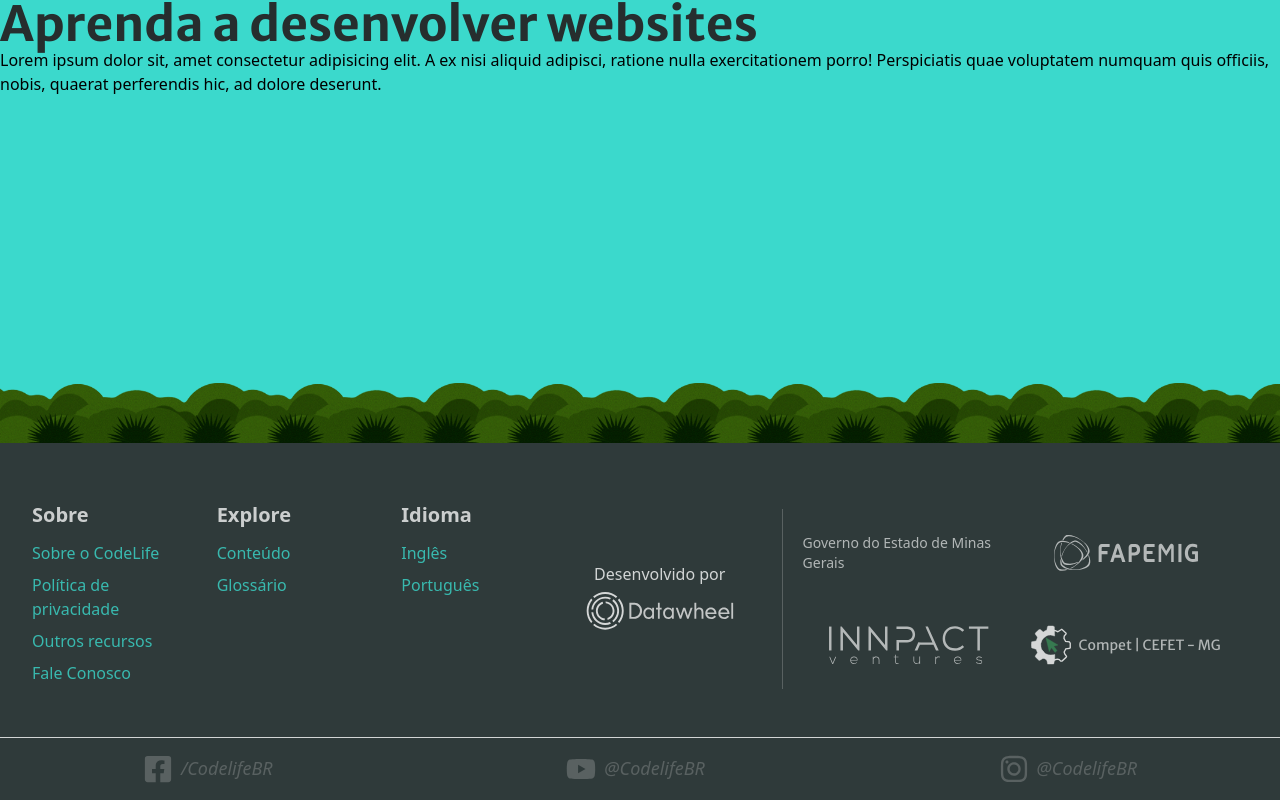
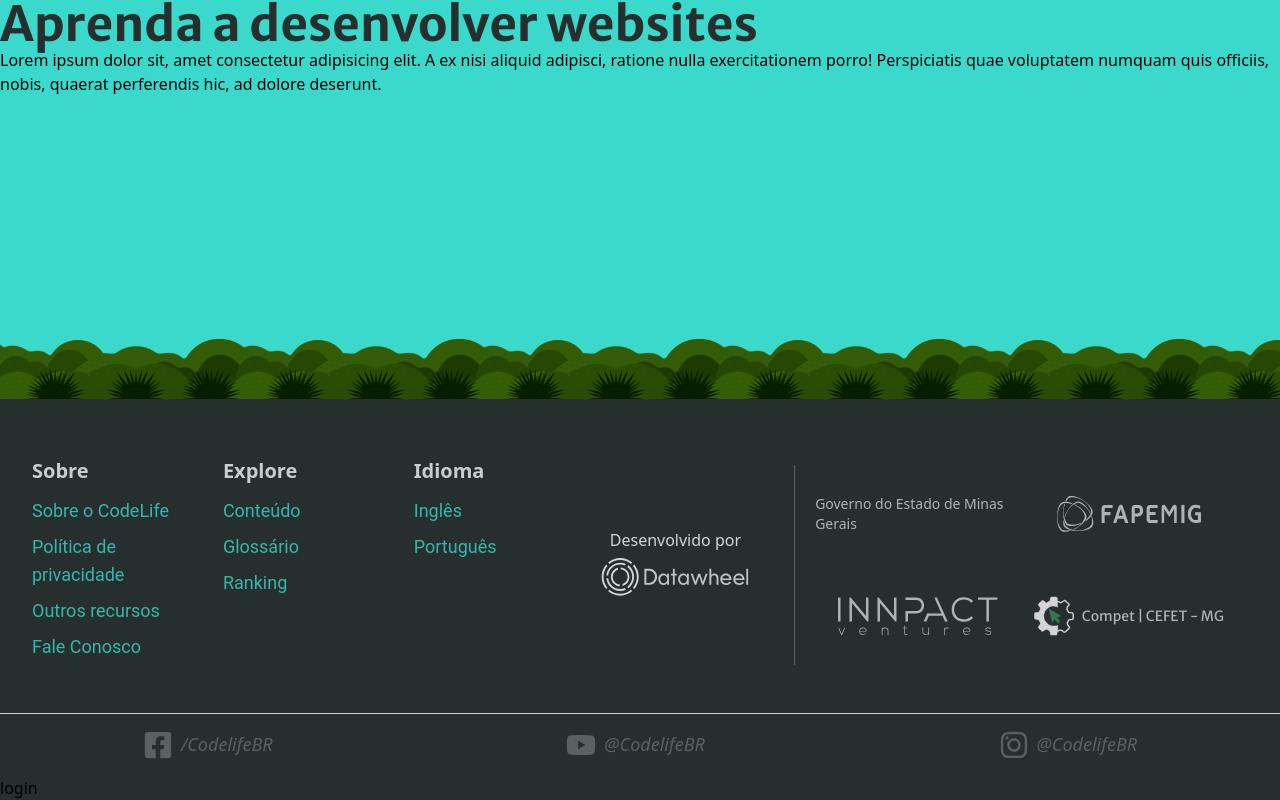
Before and after one commit to Codelife-Compet/codelife2.0, a Next.js app: page / in a window 1280 px wide. Built offline with nearby package versions, Linux system fonts and the light colour scheme.

Commit message:
using the user context prototype to show some areas in the footer and add nookie and uuid dependecies

```diff
--- a/package.json
+++ b/package.json
@@ -17,13 +17,17 @@
     "i18next": "^22.4.13",
     "next": "13.2.4",
     "next-i18next": "^13.2.2",
+    "nookies": "^2.5.2",
     "react": "18.2.0",
     "react-dom": "18.2.0",
     "react-i18next": "^12.2.0",
     "react-icons": "^4.8.0",
-    "typescript": "5.0.2"
+    "typescript": "5.0.2",
+    "uuid": "^9.0.0"
   },
   "devDependencies": {
+    "@types/cookie": "^0.5.1",
+    "@types/uuid": "^9.0.1",
     "autoprefixer": "^10.4.14",
     "postcss": "^8.4.21",
     "tailwindcss": "^3.2.7"
--- /dev/null
+++ b/src/@types/user.ts
@@ -0,0 +1,18 @@
+export type User = {
+  name: string,
+  email: string,
+  avatar_url?: string,
+  permission: UserPermissions
+}
+export enum UserPermissions {
+  regular = 0,
+  administrator = 1,
+  superuser = 2
+}
+export enum Socials {
+  github = "github",
+  google = "google",
+  discord = "discord",
+  facebook = "facebook",
+  instagram = "instagram"
+}
--- a/src/components/Footer.tsx
+++ b/src/components/Footer.tsx
@@ -2,29 +2,29 @@ import Link from "next/link";
 import CompetIcon from "./CompetIcon";
 import Socials from "./Socials";
 import styles from '@/styles/Footer.module.css'
-import { useEffect, useState } from "react";
+import { useContext, useEffect, useState } from "react";
 import { useTranslation } from "react-i18next";
+import { AuthContext } from "@/context/auth/AuthContext";
+import { UserPermissions } from "@/@types/user";
 function Footer() {
   const [hydrated, setHydrated] = useState(false);
-  const [user,setUser]=useState()
+  const { user, signIn: signUp } = useContext(AuthContext)
   useEffect(() => {
     setHydrated(true);
   }, []);
   const { t } = useTranslation()
-
-
   return (
     hydrated ?
       (<footer className={styles.footer}>
         <div className={styles["inner-footer"]}>
-          <nav role={"navigation"} className={user?styles["nav-4-links-footer"]:styles["nav-3-links-footer"]}>
+          <nav role={"navigation"} className={user ? styles["nav-4-links-footer"] : styles["nav-3-links-footer"]}>
             <div className={styles["nav-footer-section"]}>
               <h3>{t("About ")}</h3>
               <ul>
                 <li><Link href="">{t("About")}</Link></li>
-                <li><Link href="">{ t("Privacy Policy")}</Link></li>
-                <li><Link href="">{ t("Partners")}</Link></li>
-                <li><Link href="">{ t("Contact")}</Link></li>
+                <li><Link href="">{t("Privacy Policy")}</Link></li>
+                <li><Link href="">{t("Partners")}</Link></li>
+                <li><Link href="">{t("Contact")}</Link></li>
               </ul>
             </div>
             <div className={styles["nav-footer-section"]}>
@@ -32,13 +32,29 @@ function Footer() {
               <ul>
                 <li><Link href="">{t("Lesson plan")}</Link></li>
                 <li><Link href="">{t("Glossary")}</Link></li>
+                {user?.permission !== UserPermissions.regular &&
+                  <li><Link href="">{t("Leaderboard")}</Link></li>
+                }
               </ul>
             </div>
+            {user &&
+              <div className={styles["nav-footer-section"]}>
+                <h3>{t("Account")}</h3>
+                <ul>
+                  <li><Link href="">{t("My Profile")}</Link></li>
+                  <li><Link href="">{t("My Projects")}</Link></li>
+                  {user?.permission !== UserPermissions.regular &&
+                    <li><Link href="" onClick={() => /*logout()*/null}>{t("Admin")}</Link></li>
+                  }
+                  <li><Link href="" onClick={() => /*logout()*/null}>{t("Log out")}</Link></li>
+                </ul>
+              </div>
+            }
             <div className={styles["nav-footer-section"]}>
               <h3>{t("Language")}</h3>
               <ul>
                 <li><Link href="/" locale="en">{t("English")}</Link></li>
-                <li><Link href="/" locale ="pt-BR">{t("Portuguese")}</Link></li>
+                <li><Link href="/" locale="pt-BR">{t("Portuguese")}</Link></li>
 
               </ul>
             </div>
@@ -87,9 +103,10 @@ function Footer() {
             facebook={{ id: "/CodelifeBR", link: "https://www.facebook.com/CodeLifeBR/" }}
             youtube={{ id: "@CodelifeBR", link: "https://www.youtube.com/channel/UCR6iTxyV9jdSy21eqS1Ovyg" }}
             instagram={{ id: "@CodelifeBR", link: "https://www.instagram.com/codelifebr/" }}
-
           />
         </div>
+        <button onClick={() => signUp({ email: "teste@teste.com", password: "123456" })
+        }>login</button>
       </footer >) : <></>);
 }
 
--- a/src/pages/_app.tsx
+++ b/src/pages/_app.tsx
@@ -3,12 +3,15 @@ import type { AppProps } from 'next/app'
 import i18n from "@/i18n"
 import { I18nextProvider } from 'react-i18next'
 import { useRouter } from 'next/router'
+import { GlobalContext } from '@/context'
 export default function App({ Component, pageProps }: AppProps) {
   const { locale } = useRouter()
   i18n.changeLanguage(locale)
   return (
-    <I18nextProvider i18n={i18n}>
-      <Component {...pageProps} />
-    </I18nextProvider>
+    <GlobalContext>
+      <I18nextProvider i18n={i18n}>
+        <Component {...pageProps} />
+      </I18nextProvider>
+    </GlobalContext>
   )
 }
--- a/src/styles/Footer.module.css
+++ b/src/styles/Footer.module.css
@@ -1,5 +1,5 @@
 .footer {
-  @apply mt-auto bottom-0 w-[100%] bg-codelife-black-500;
+  @apply mt-auto bottom-0 w-[100%] bg-codelife-black-600;
 }
 
 .footer:before {
@@ -81,13 +81,12 @@
 }
 
 .nav-footer-section li {
-  color: #3bd9cc;
-  font-weight: 500;
   padding-top: 0.25rem;
   padding-bottom: 0.25rem;
   opacity: 0.8;
   border-bottom-width: 1px;
   border-color: #596161;
+  @apply font-roboto text-lg text-codelife-green-500 transition-opacity;
 }
 
 @media (min-width: 640px) {
```
Also changed, not shown: 1 other file (tests, documents, lock files or other folders).
